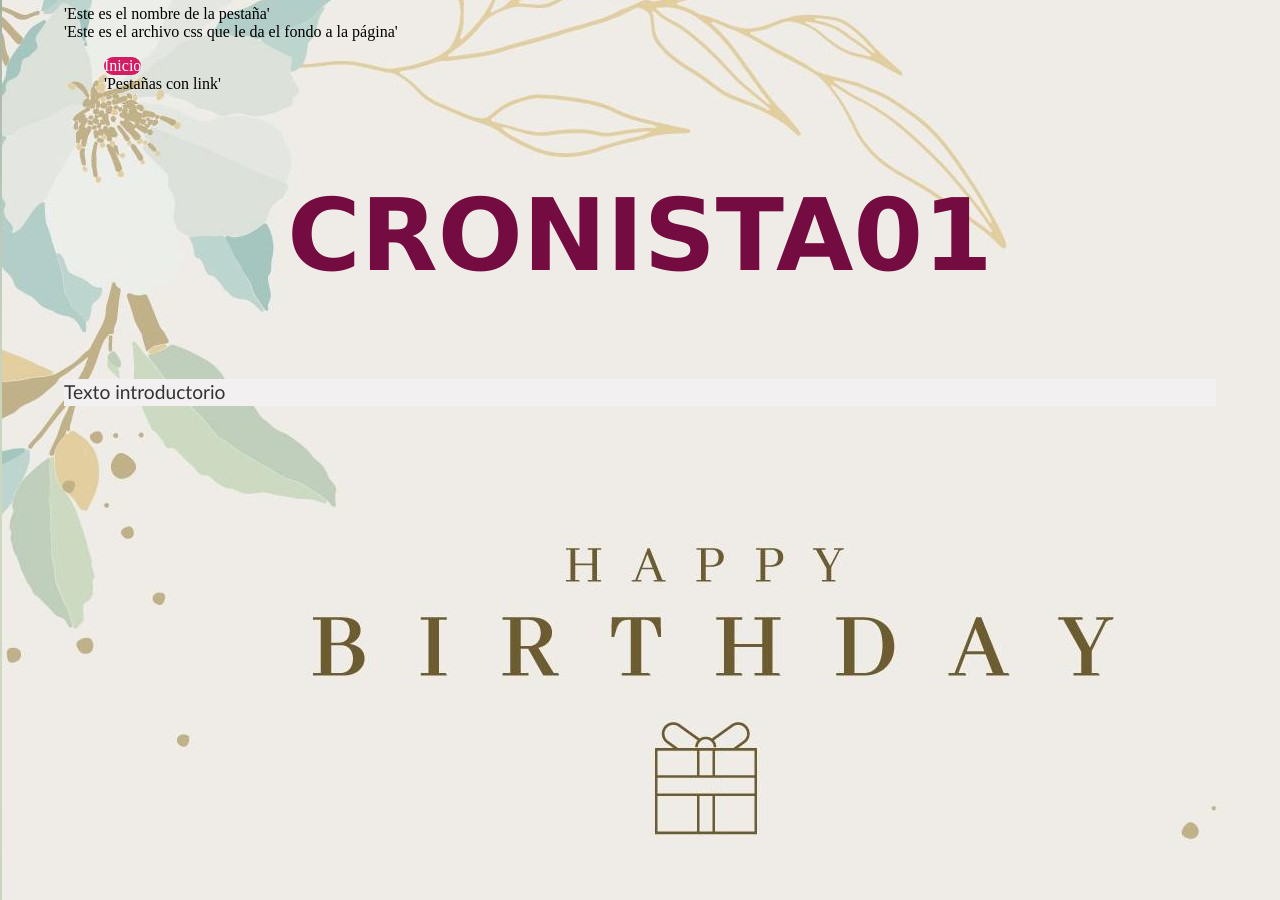
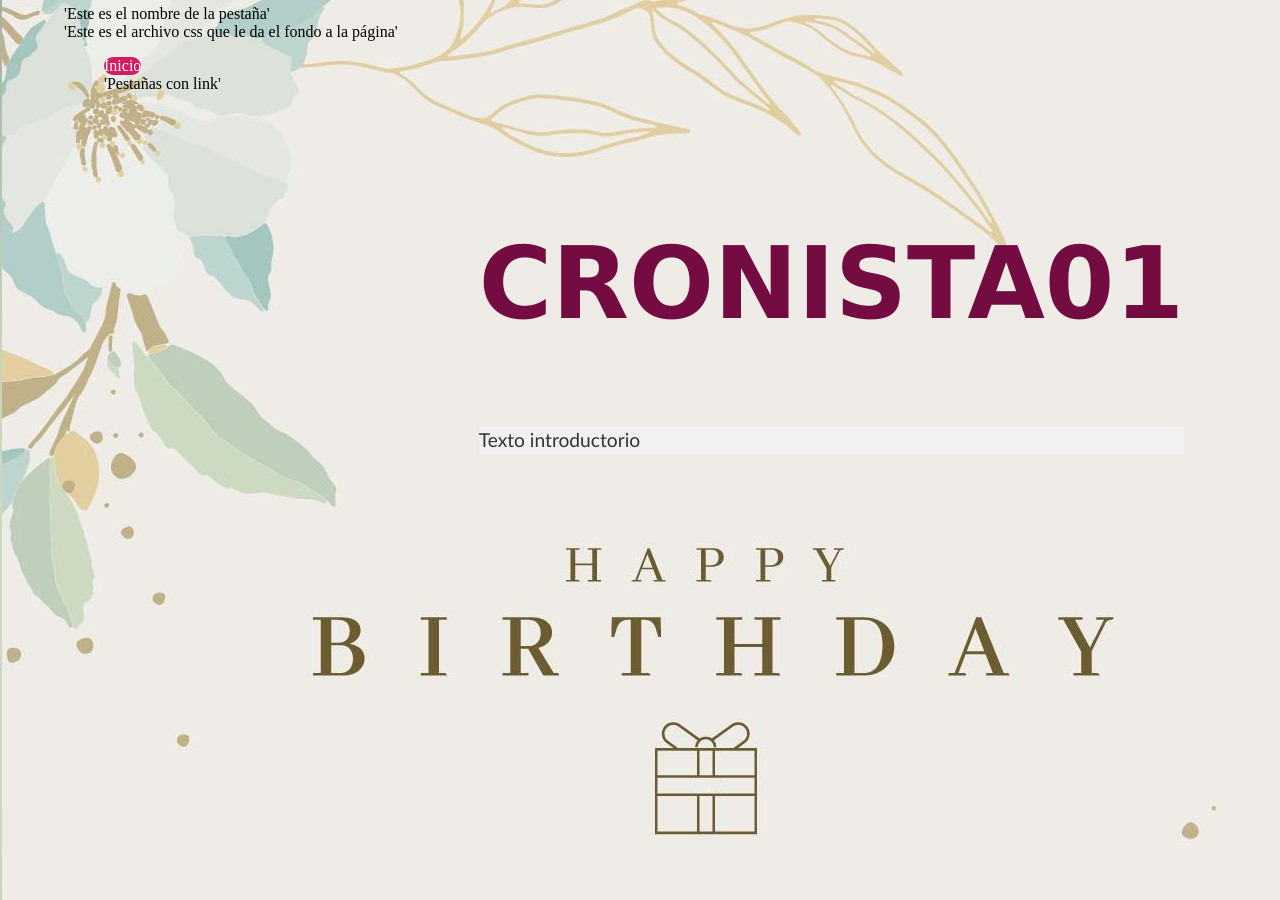
Before and after one commit to glosascroniquenses/Pruebas, a Jekyll site: the page built from intro/cronista01.html, in a window 1280 px wide. Built offline with Jekyll 4.4.1, drawn with Linux system fonts in a browser that asks for light colours.

Commit message:
Update mainCopia.css

```diff
--- a/css/mainCopia.css
+++ b/css/mainCopia.css
@@ -50,6 +50,17 @@ p {
 'Este es el formato para la bibliografía del texto en la página donde se listan a los cronistas'
 }
 
+#main {
+  padding: 2em;
+  display:flex;
+  flex-direction: row-reverse;
+  justify-content: space-between;
+}
+
+.content {
+    width: 80%;
+}
+
 #palabras {
   display:flex;
 
```
